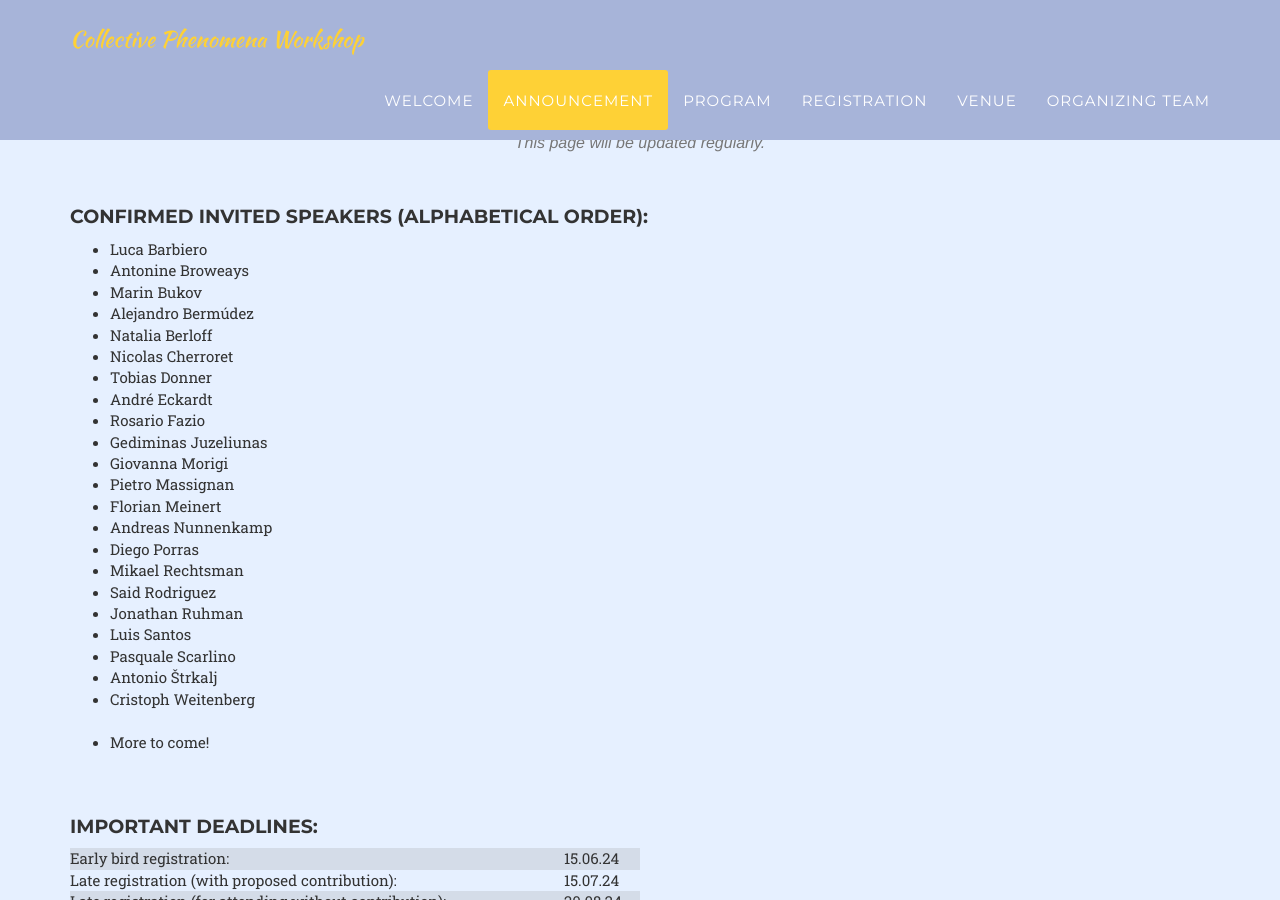
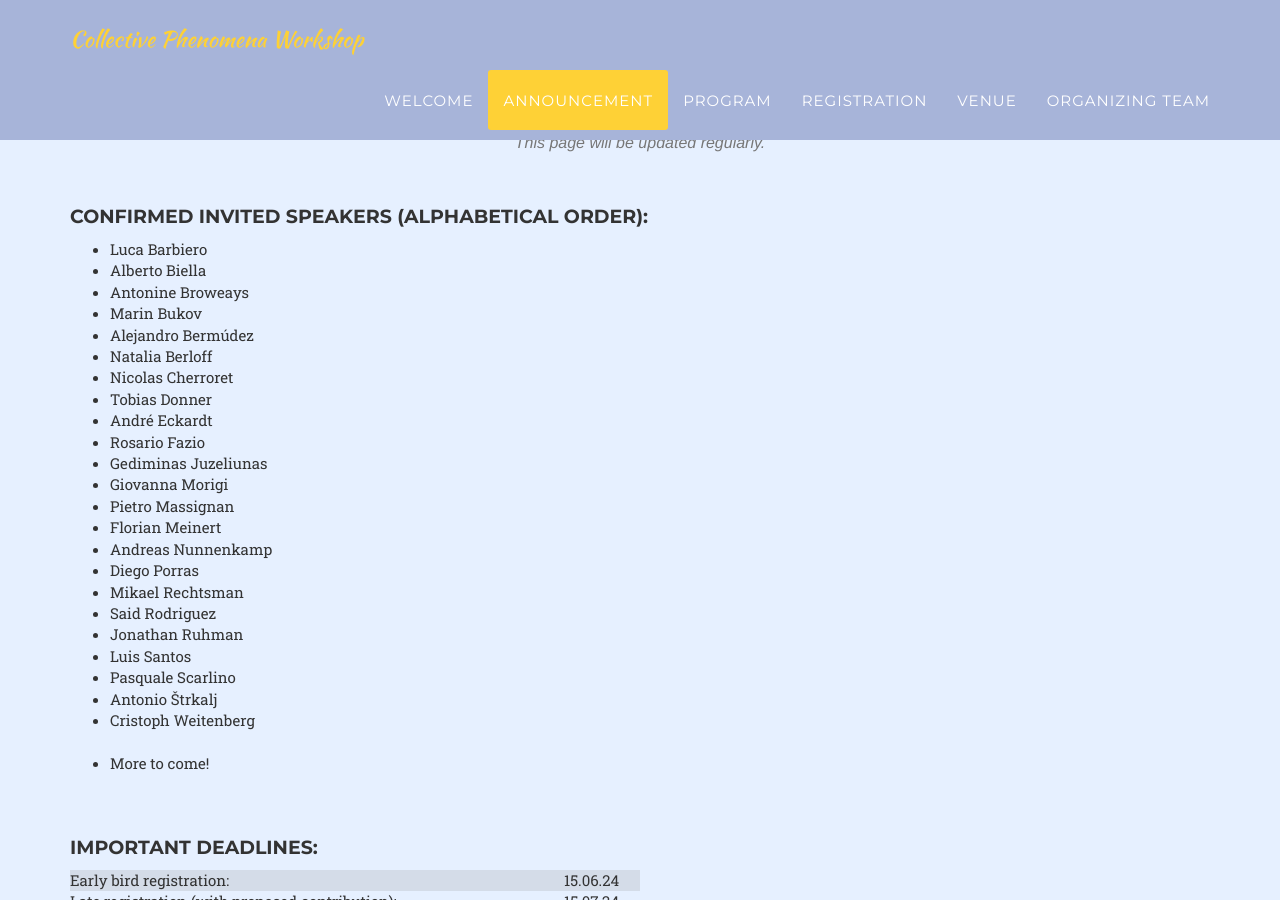
Before and after one commit to KilianSeibold/KilianSeibold.github.io, a Jekyll site: the page built from index.html, in a window 1280 px wide and 900 px high, scrolled down 1562 px. Built offline with Jekyll 4.4.1, drawn with Linux system fonts in a browser that asks for light colours; some web fonts are replaced.

Commit message:
Update announcement.html

```diff
--- a/_includes/announcement.html
+++ b/_includes/announcement.html
@@ -12,6 +12,7 @@
 
 <ul>
 <li>Luca Barbiero</li>
+<li>Alberto Biella</li>
 <li>Antonine Broweays</li>
 <li>Marin Bukov</li>
 <li>Alejandro Bermúdez</li>
```
